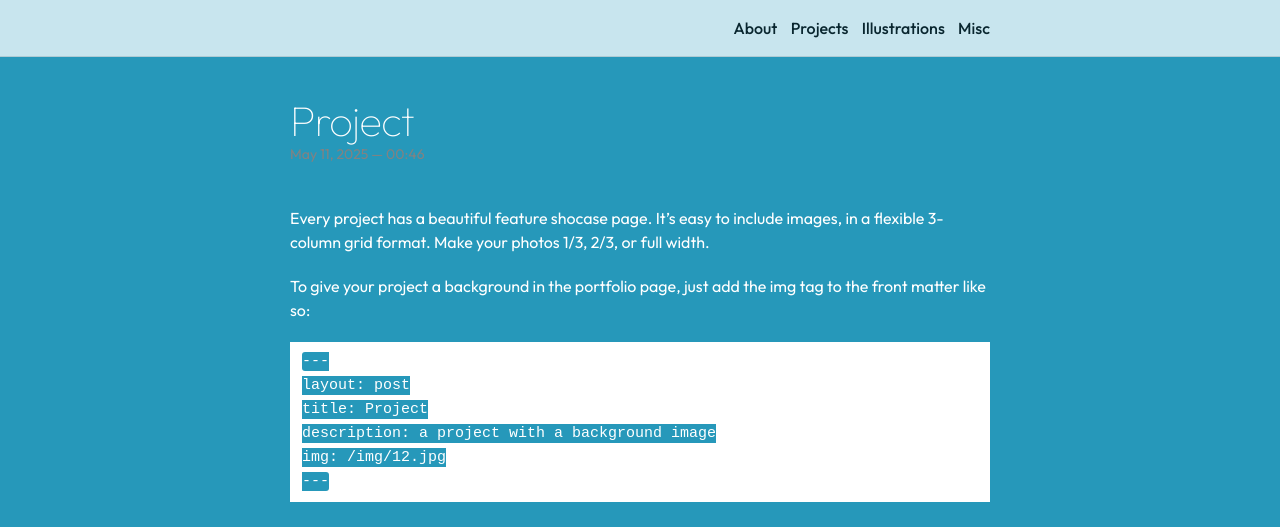
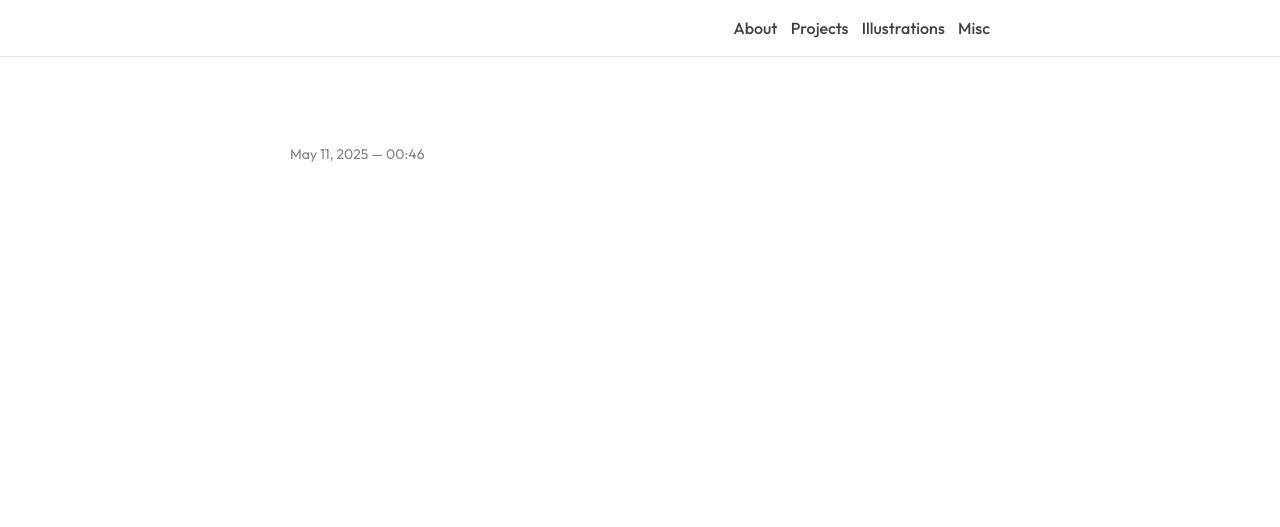
Before and after one commit to Nordicpuff/portfolio, a Jekyll site: the page built from docs/_misc/1_project.markdown, in a window 1280 px wide and 1400 px high. Shown: the top 527 px of the window. Built offline with Jekyll 4.4.1, drawn with Linux system fonts in a browser that asks for light colours; nearby versions of some CDN libraries; grey boxes are pictures that could not be loaded.

Commit message:
Update _base.scss

```diff
--- a/docs/_sass/_base.scss
+++ b/docs/_sass/_base.scss
@@ -31,7 +31,7 @@ $lime_green: #B7D12A;
 $dark_green: #f0f1e8;
 $purple: #B509AC;
 $yellow: #FEE12B;
-
+$white: #FFFFFF;
 
 $grey-color-dark: #333;   /* footer */
 $grey-color-light: #ddd;  /* navigation bar border */
@@ -39,7 +39,7 @@ $text-color:     #FFF;
 
 /* Set theme color *************************/
 $theme-color:   $yellow;
-$background-color:  $blue;
+$background-color:  $white;
 
 
 /************************************************************/
```
